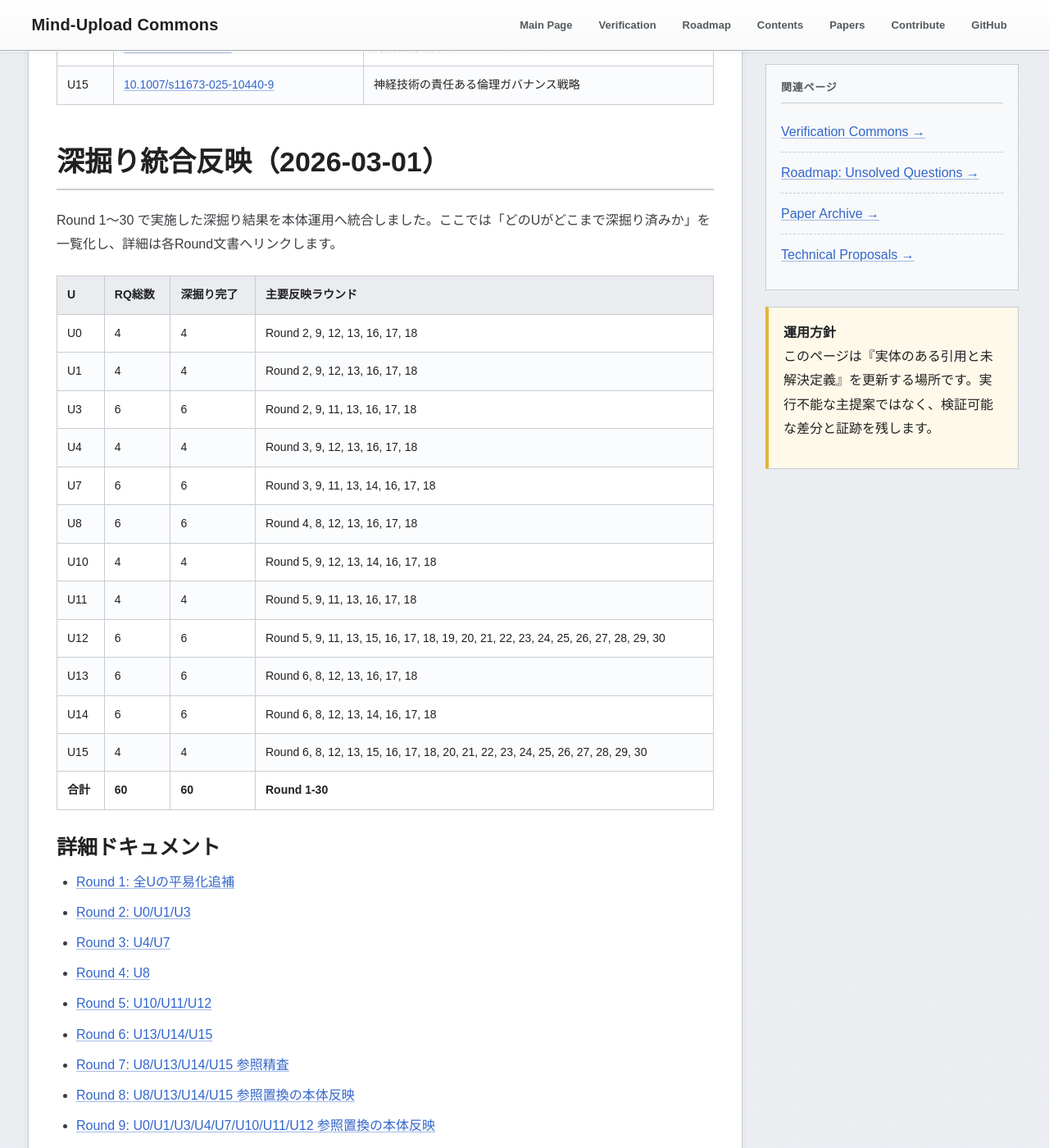
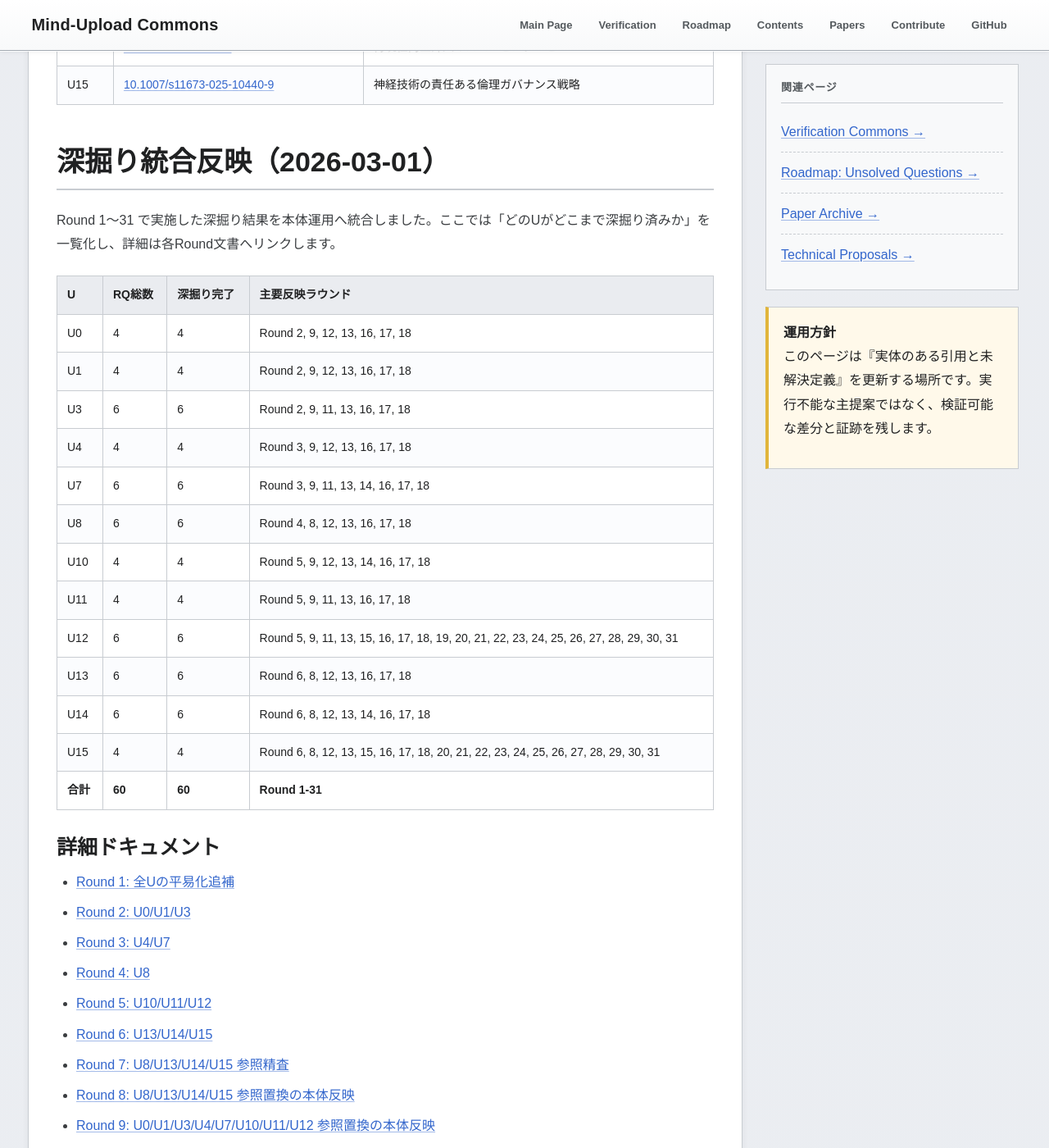
Before and after one commit to yasufumi-nakata/eegflow, a Jekyll site: the page built from research_harvest_50.md, in a window 1280 px wide and 1400 px high, scrolled down 6243 px. Shown: the whole window at 82% size. Built offline with Jekyll 4.4.1, drawn with Linux system fonts in a browser that asks for light colours; some of the changed text lies outside the part shown.

Commit message:
Add Round 31 monitor checklist and exception playbook

```diff
--- a/research_harvest_50.md
+++ b/research_harvest_50.md
@@ -156,7 +156,7 @@
 <section class="section" id="deepening-integration-20260301">
 <h2 class="section-title">深掘り統合反映（2026-03-01）</h2>
 <p>
-Round 1〜30 で実施した深掘り結果を本体運用へ統合しました。ここでは「どのUがどこまで深掘り済みか」を一覧化し、詳細は各Round文書へリンクします。
+Round 1〜31 で実施した深掘り結果を本体運用へ統合しました。ここでは「どのUがどこまで深掘り済みか」を一覧化し、詳細は各Round文書へリンクします。
 </p>
 <table class="data-table">
 <thead><tr><th>U</th><th>RQ総数</th><th>深掘り完了</th><th>主要反映ラウンド</th></tr></thead><tbody>
@@ -168,11 +168,11 @@
 <tr><td>U8</td><td>6</td><td>6</td><td>Round 4, 8, 12, 13, 16, 17, 18</td></tr>
 <tr><td>U10</td><td>4</td><td>4</td><td>Round 5, 9, 12, 13, 14, 16, 17, 18</td></tr>
 <tr><td>U11</td><td>4</td><td>4</td><td>Round 5, 9, 11, 13, 16, 17, 18</td></tr>
-<tr><td>U12</td><td>6</td><td>6</td><td>Round 5, 9, 11, 13, 15, 16, 17, 18, 19, 20, 21, 22, 23, 24, 25, 26, 27, 28, 29, 30</td></tr>
+<tr><td>U12</td><td>6</td><td>6</td><td>Round 5, 9, 11, 13, 15, 16, 17, 18, 19, 20, 21, 22, 23, 24, 25, 26, 27, 28, 29, 30, 31</td></tr>
 <tr><td>U13</td><td>6</td><td>6</td><td>Round 6, 8, 12, 13, 16, 17, 18</td></tr>
 <tr><td>U14</td><td>6</td><td>6</td><td>Round 6, 8, 12, 13, 14, 16, 17, 18</td></tr>
-<tr><td>U15</td><td>4</td><td>4</td><td>Round 6, 8, 12, 13, 15, 16, 17, 18, 20, 21, 22, 23, 24, 25, 26, 27, 28, 29, 30</td></tr>
-<tr><td><strong>合計</strong></td><td><strong>60</strong></td><td><strong>60</strong></td><td><strong>Round 1-30</strong></td></tr>
+<tr><td>U15</td><td>4</td><td>4</td><td>Round 6, 8, 12, 13, 15, 16, 17, 18, 20, 21, 22, 23, 24, 25, 26, 27, 28, 29, 30, 31</td></tr>
+<tr><td><strong>合計</strong></td><td><strong>60</strong></td><td><strong>60</strong></td><td><strong>Round 1-31</strong></td></tr>
 </tbody></table>
 
 <h3>詳細ドキュメント</h3>
@@ -207,6 +207,7 @@
 <li><a href="research_deepening_round28_2026-03-01.html">Round 28: 外部依存タスク分離と適用準備度の固定</a></li>
 <li><a href="research_deepening_round29_2026-03-01.html">Round 29: 再監視Runbookと差分トリガー行列の固定</a></li>
 <li><a href="research_deepening_round30_2026-03-01.html">Round 30: 判定ログ様式と証跡パケット仕様の固定</a></li>
+<li><a href="research_deepening_round31_2026-03-01.html">Round 31: 実行チェックリストと例外ハンドリング規則の固定</a></li>
 </ul>
 
 <h3>整合性監査（証跡）</h3>
@@ -386,6 +387,12 @@
 Round 30 の判定ログ様式と証跡パケット仕様の固定は
 <a href="automation/rq_regulation_decision_log_template_round30_2026-03-01.csv" target="_blank">rq_regulation_decision_log_template_round30_2026-03-01.csv</a>（問い別判定ログ様式）と
 <a href="automation/rq_regulation_evidence_packet_spec_round30_2026-03-01.csv" target="_blank">rq_regulation_evidence_packet_spec_round30_2026-03-01.csv</a>（問い別証跡パケット仕様）
+に記録しています。
+</p>
+<p class="small">
+Round 31 の実行チェックリストと例外ハンドリング規則の固定は
+<a href="automation/rq_regulation_monitor_checklist_round31_2026-03-01.csv" target="_blank">rq_regulation_monitor_checklist_round31_2026-03-01.csv</a>（問い別実行チェックリスト）と
+<a href="automation/rq_regulation_exception_handling_playbook_round31_2026-03-01.csv" target="_blank">rq_regulation_exception_handling_playbook_round31_2026-03-01.csv</a>（問い別例外ハンドリング規則）
 に記録しています。
 </p>
 </section>
```
Also changed, not shown: automation/rq_regulation_exception_handling_playbook_round31_2026-03-01.csv (added, +11 -0 lines), automation/rq_regulation_monitor_checklist_round31_2026-03-01.csv (added, +11 -0 lines), research_deepening_continue_guide_2026-03-01.md (+6 -2 lines), research_deepening_round31_2026-03-01.md (added, +64 -0 lines).
